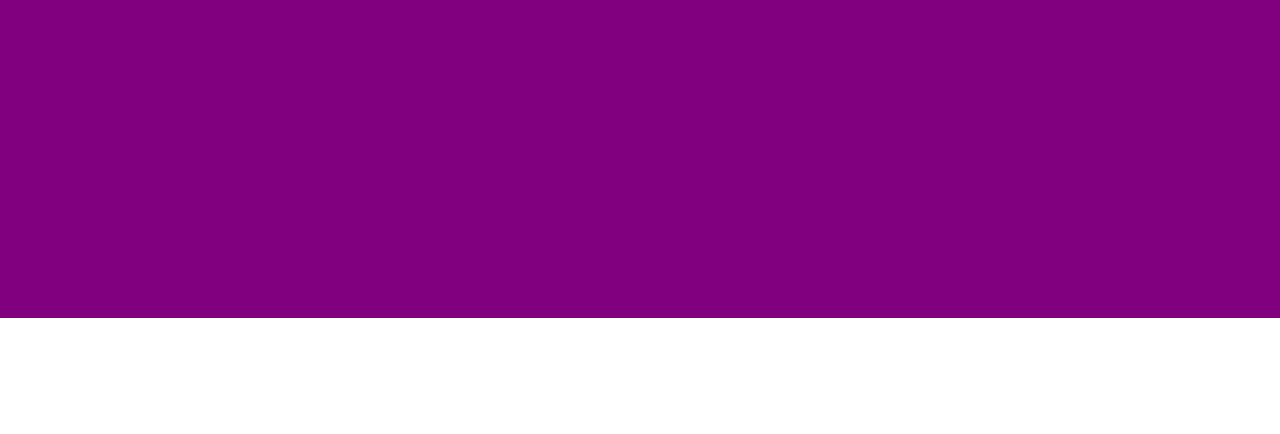
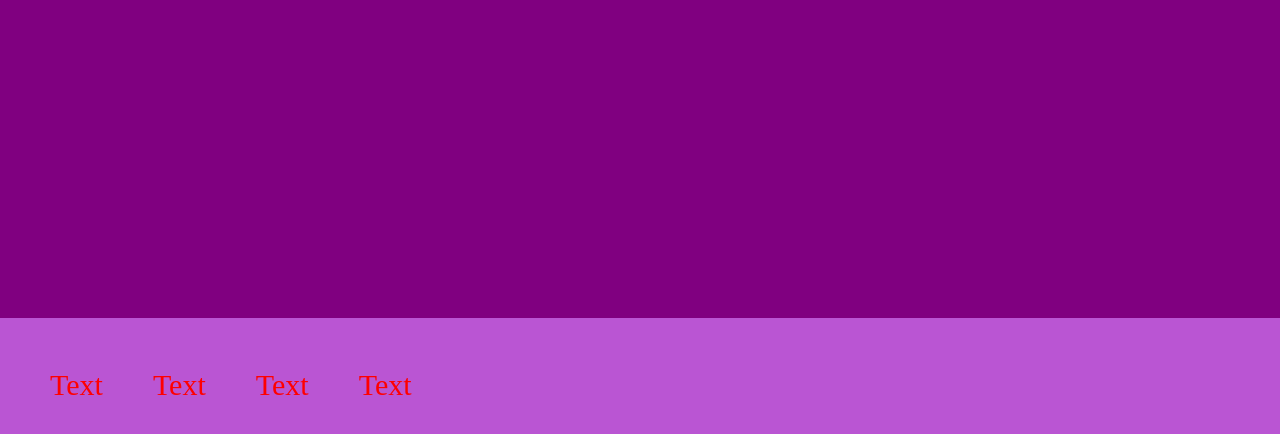
Before and after one commit to ArtiSaKhush/test1, a plain HTML site: page index.html in a window 1280 px wide. Shown: the part 566-1000 px from the top of the page. Before the commit the page ends 884 px from the top, so only its background shows below. Drawn offline with Linux system fonts and the light colour scheme.

Commit message:
last save

```diff
--- a/css/style.css
+++ b/css/style.css
@@ -53,3 +53,19 @@ ul{
     font-size: 30px;
     color: aliceblue;
 }
+/* header end */
+/* main */
+.main{
+    height: 100vh;
+    background: mediumorchid;
+    padding-top: 50px;
+}
+.main__list{
+    margin-left: 50px;
+    display: flex;
+    gap: 50px;
+}
+.main__list-link{
+    font-size: 30px;
+    color: red;
+}
--- a/index.html
+++ b/index.html
@@ -30,7 +30,15 @@
             <p class="header__content-text">Git</p>
         </div>
     </header>
+    <main class="main">
+        <ul class="main__list">
+            <li><a href="#" class="main__list-link">Text</a></li>
+            <li><a href="#" class="main__list-link">Text</a></li>
+            <li><a href="#" class="main__list-link">Text</a></li>
+            <li><a href="#" class="main__list-link">Text</a></li>
 
+        </ul>
+    </main>
 
 </body>
 </html>
```
